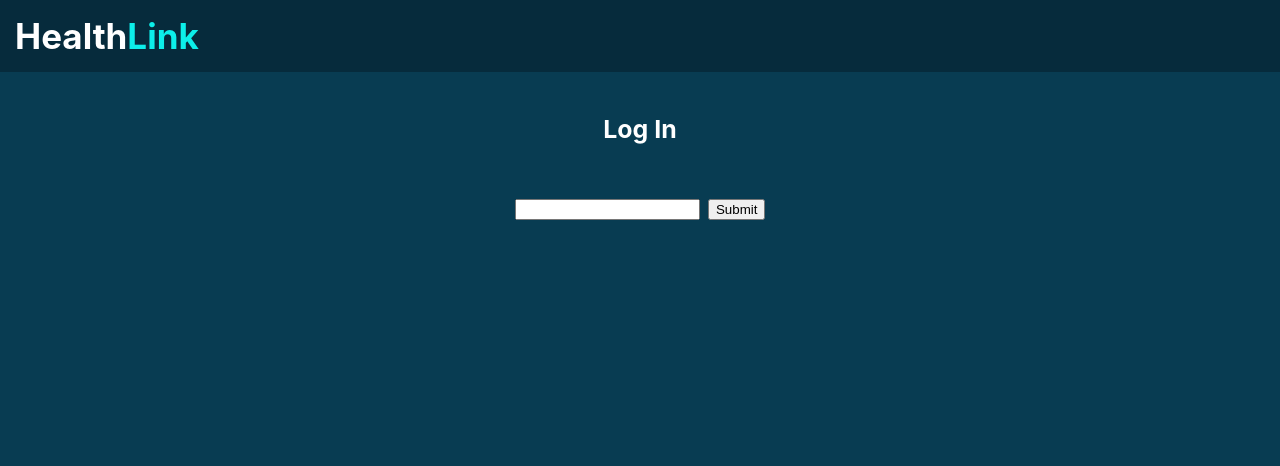
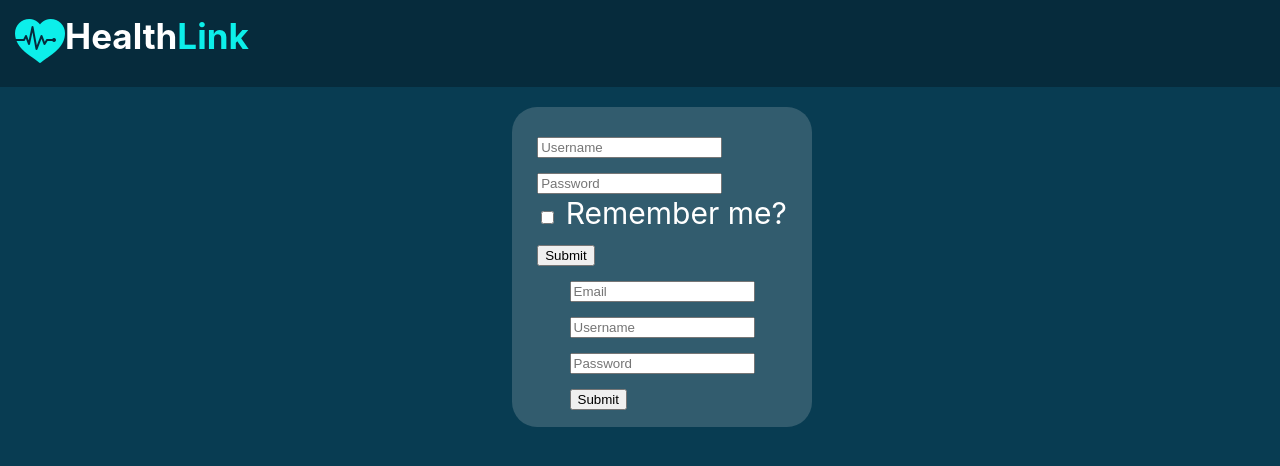
Before and after one commit to rayver22mc-sys/Serscript_HealthLink, a PHP site: page /LogInPage.php in a window 1280 px wide. Shown: the top 466 px of the page. Run offline with PHP 8.4, Linux system fonts and the light colour scheme.

Commit message:
medyo fucked pero sana success

```diff
--- a/MainDashBoard/LogInPage.php
+++ b/MainDashBoard/LogInPage.php
@@ -28,31 +28,74 @@
 
             display: flex;
             flex-direction: row;
-            justify-content: space-between;
+            align-content: center;
             }
 
-        .LoginDiv{
+        .formDiv{
             display: flex;
             flex-direction: column;
             justify-content: center;
             align-items: center;
+
+            background-color: 	rgba(217, 217, 217, 20%);
+
+            border-radius: 25px;
+
+            height: 320px;
+            width: 300px;
+            margin: 20px 40%;
+            }
+
+        .loginDiv{
+            display: flex;
+            flex-direction: column;
+            justify-content: center;
+            align-items: center;
+            }
+
+        .registerFormDiv{
+
+            /* Add height width to keep the size of the form constant */
         }
     </style>
 </head>
 <body>
     <header>
+        <div class="heart-icon"><img src="assets/heart.png" alt="Heart Icon"></div>
         <h1 style="font-size: 35px; margin: 0px;">Health<span style="color: #0CEFEA;">Link</span></h1>
     </header>
 
-    <div class="LoginDiv">
-        <div>
-            <h5>Log In</h5>
+
+    <div class="formDiv">
+        <!-- Log In form -->
+        <div class="loginDiv">
+            <form action="MainDashBoard.php" method="post">
+                <input type="text" name="User" placeholder="Username" required>
+                <br />
+                <input type="password" name="Password" placeholder="Password" required>
+                <br />
+                <input type="checkbox" name="rememberMe" value="remember">
+                 <label for="rememberMe"> Remember me?</label> <!-- fix font -->
+                <br>
+                <input type="submit">
+            </form>
         </div>
-        <form action="MainDashBoard.php" method="post">
-            <label for="Name"></label>
-            <input type="text" name="User" required>
-            <input type="submit" name="" id="">
-        </form>
+
+
+        <!-- Register Form -->
+         <div class="registerFormDiv">
+             <form action="MainDashBoard.php" method="post">
+                 <input type="text" name="Email" placeholder="Email" required>
+                 <br />
+                 <input type="text" name="User" placeholder="Username" required>
+                 <br />
+                 <input type="password" name="Password" placeholder="Password" required>
+                 <br />
+                 <input type="submit">
+             </form>
+         </div>
+
     </div>
+
 </body>
 </html>
```
Also changed, not shown: MainDashBoard/MainDashBoard.css (+15 -4 lines), MainDashBoard/MainDashBoard.php (+5 -2 lines), MainDashBoard/assets/heart.png (added).
